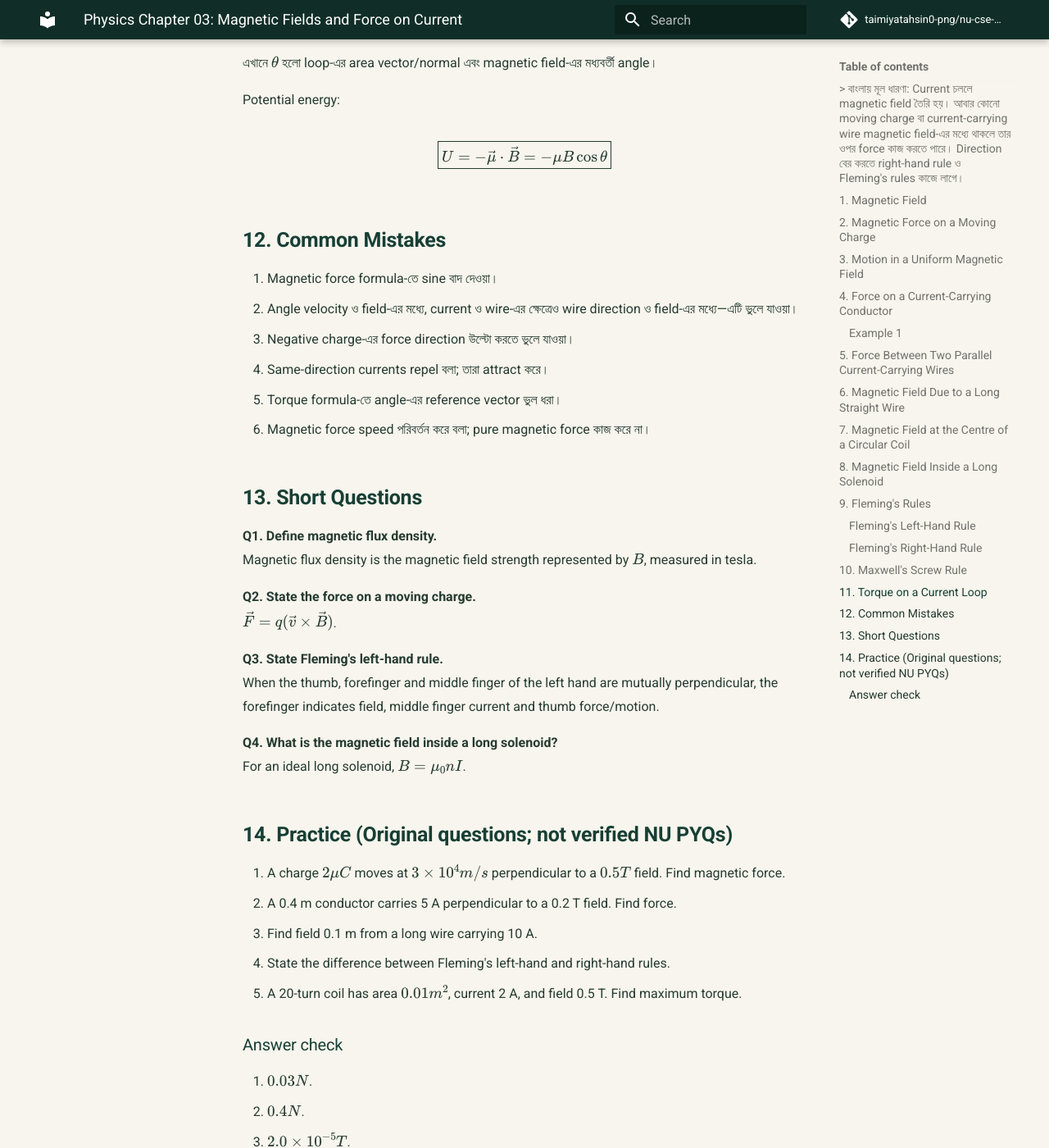
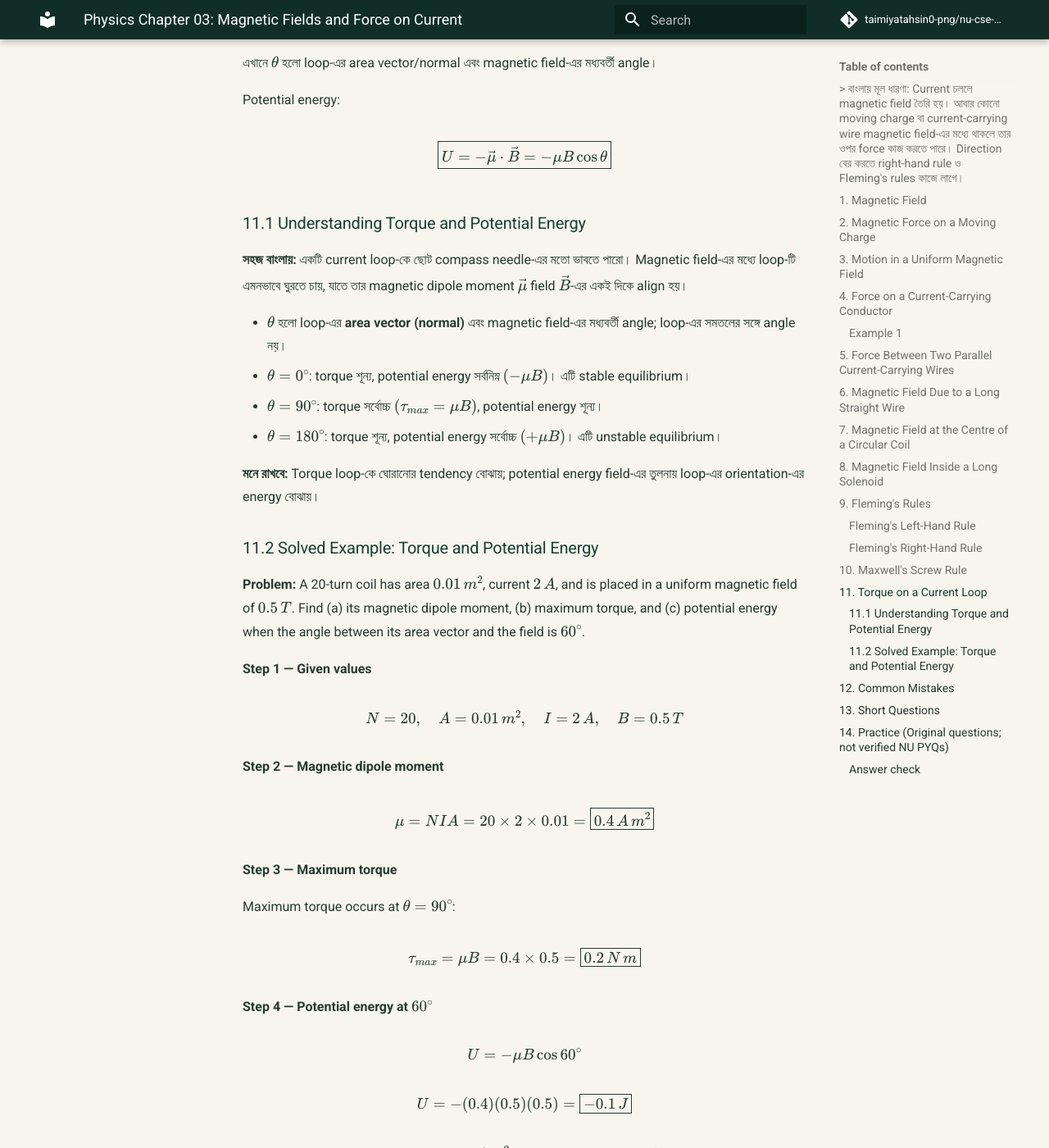
Before and after one commit to taimiyatahsin0-png/nu-cse-notes-store, an MkDocs documentation site: the page built from docs/subjects/phy/chapter-03-magnetic-fields-and-force.md, in a window 1280 px wide and 1400 px high, scrolled down 4853 px. Shown: the whole window at 82% size. Built offline with MkDocs 1.6.1 and Material for MkDocs 9.7.7, drawn with Linux system fonts in a browser that asks for light colours; comment, search, counter and statistics services are not loaded; some of the changed text lies outside the part shown.

Commit message:
Expand Physics magnetic-loop torque and potential energy notes

```diff
--- a/docs/subjects/phy/chapter-03-magnetic-fields-and-force.md
+++ b/docs/subjects/phy/chapter-03-magnetic-fields-and-force.md
@@ -175,6 +175,63 @@ Potential energy:
 \boxed{U=-\vec\mu\cdot\vec B=-\mu B\cos\theta}
 \]
 
+### 11.1 Understanding Torque and Potential Energy
+
+**সহজ বাংলায়:** একটি current loop-কে ছোট compass needle-এর মতো ভাবতে পারো। Magnetic field-এর মধ্যে loop-টি এমনভাবে ঘুরতে চায়, যাতে তার magnetic dipole moment \(\vec\mu\) field \(\vec B\)-এর একই দিকে align হয়।
+
+- \(\theta\) হলো loop-এর **area vector (normal)** এবং magnetic field-এর মধ্যবর্তী angle; loop-এর সমতলের সঙ্গে angle নয়।
+- \(\theta=0^\circ\): torque শূন্য, potential energy সর্বনিম্ন \((-\mu B)\)। এটি stable equilibrium।
+- \(\theta=90^\circ\): torque সর্বোচ্চ \((\tau_{max}=\mu B)\), potential energy শূন্য।
+- \(\theta=180^\circ\): torque শূন্য, potential energy সর্বোচ্চ \((+\mu B)\)। এটি unstable equilibrium।
+
+**মনে রাখবে:** Torque loop-কে ঘোরানোর tendency বোঝায়; potential energy field-এর তুলনায় loop-এর orientation-এর energy বোঝায়।
+
+### 11.2 Solved Example: Torque and Potential Energy
+
+**Problem:** A 20-turn coil has area \(0.01\,m^2\), current \(2\,A\), and is placed in a uniform magnetic field of \(0.5\,T\). Find (a) its magnetic dipole moment, (b) maximum torque, and (c) potential energy when the angle between its area vector and the field is \(60^\circ\).
+
+**Step 1 — Given values**
+
+\[
+N=20,\quad A=0.01\,m^2,\quad I=2\,A,\quad B=0.5\,T
+\]
+
+**Step 2 — Magnetic dipole moment**
+
+\[
+\mu=NIA=20\times2\times0.01
+=\boxed{0.4\,A\,m^2}
+\]
+
+**Step 3 — Maximum torque**
+
+Maximum torque occurs at \(\theta=90^\circ\):
+
+\[
+\tau_{max}=\mu B=0.4\times0.5
+=\boxed{0.2\,N\,m}
+\]
+
+**Step 4 — Potential energy at \(60^\circ\)**
+
+\[
+U=-\mu B\cos60^\circ
+\]
+
+\[
+U=-(0.4)(0.5)(0.5)
+=\boxed{-0.1\,J}
+\]
+
+**Answer:** Magnetic dipole moment = \(0.4\,A\,m^2\), maximum torque = \(0.2\,N\,m\), and potential energy at \(60^\circ\) = \(-0.1\,J\).
+
+**Extra concept — Work done by an external agent:** If the loop is rotated slowly from \(0^\circ\) to \(60^\circ\), the external work is the change in potential energy:
+
+\[
+W_{ext}=\Delta U=U_{60^\circ}-U_{0^\circ}
+=-0.1-(-0.2)=\boxed{0.1\,J}
+\]
+
 ## 12. Common Mistakes
 
 1. Magnetic force formula-তে sine বাদ দেওয়া।
```
